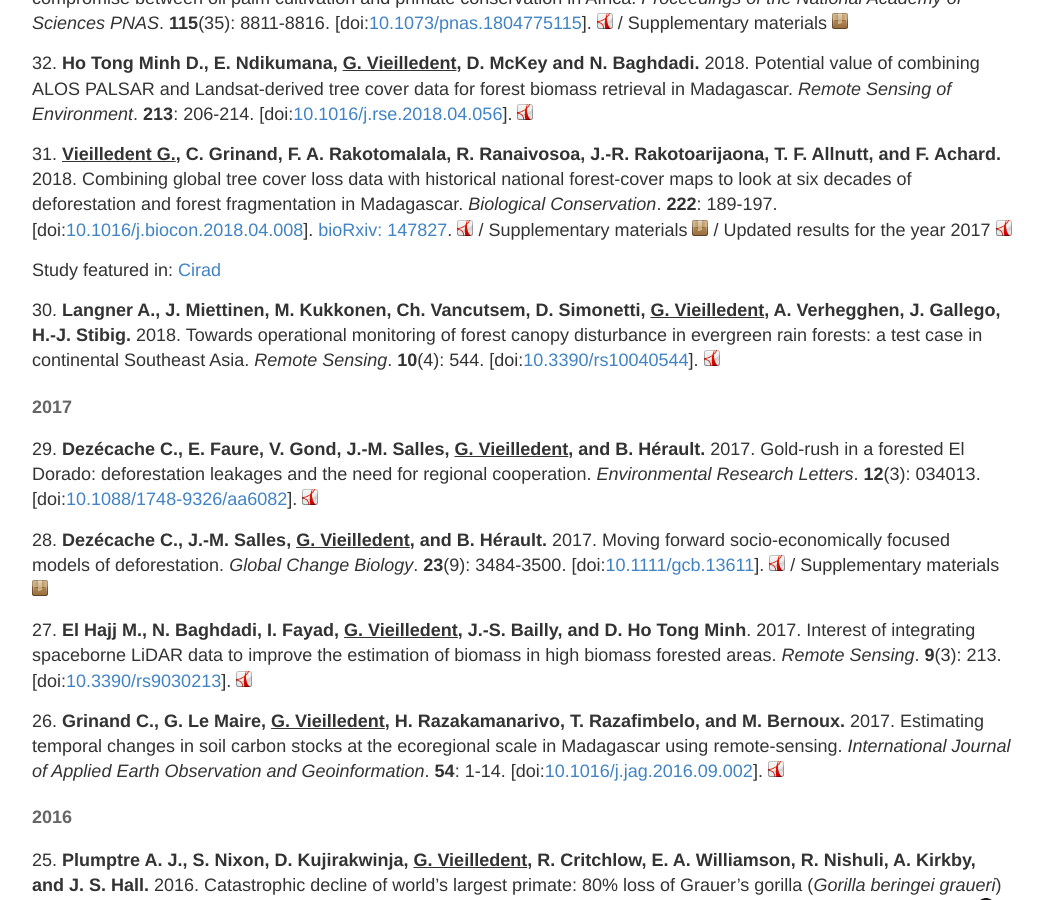
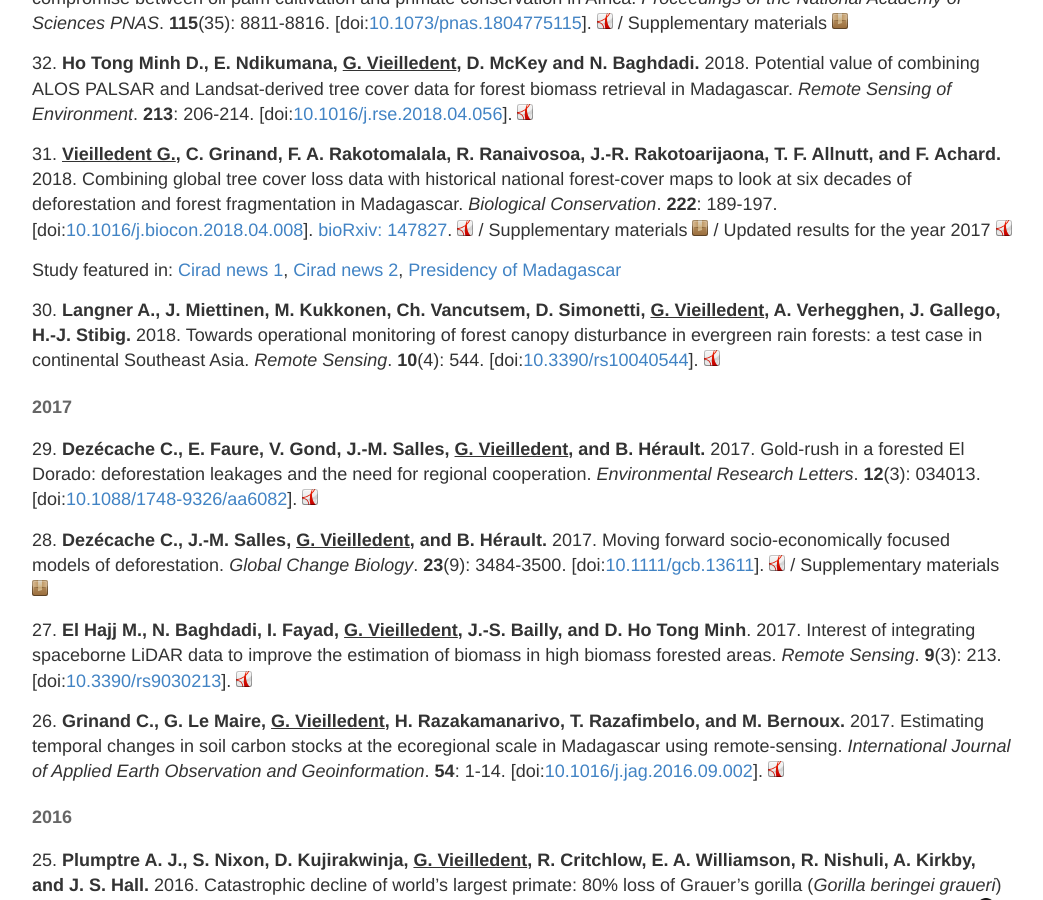
Before and after one commit to ghislainv/ghislainv.github.io, a Jekyll site: the page built from publications.md, in a window 1280 px wide and 900 px high, scrolled down 1045 px. Shown: the whole window, without its empty margins (118-1161 px from the left). Built offline with Jekyll 4.4.1, drawn with Linux system fonts in a browser that asks for light colours; comment, search, counter and statistics services are not loaded.

Commit message:
Add media

```diff
--- a/publications.md
+++ b/publications.md
@@ -56,7 +56,9 @@ Updated results for the year 2017 [![manuscript in pdf](/images/logos/logo-pdf.p
 <div data-badge-popover="right" data-badge-type="4" data-doi="https://doi.org/10.1016/j.biocon.2018.04.008" class="altmetric-embed"></div>
 
 Study featured in:
-[Cirad](https://www.cirad.fr/en/news/all-news-items/press-releases/2018/deforestation-in-madagascar)
+[Cirad news 1](https://www.cirad.fr/en/news/all-news-items/press-releases/2018/deforestation-in-madagascar),
+[Cirad news 2](https://www.cirad.fr/actualites/toutes-les-actualites/articles/2019/science/deforestation-a-madagascar-concilier-developpement-et-biodiversite),
+[Presidency of Madagascar](/images/media/Forets_Andry_Rajoelina.pdf)
 
 30\. **Langner A., J. Miettinen, M. Kukkonen, Ch. Vancutsem, D. Simonetti, <span style="text-decoration: underline;">G. Vieilledent</span>, A. Verhegghen, J. Gallego, H.-J. Stibig.** 2018. Towards operational monitoring of forest canopy disturbance in evergreen rain forests: a test case in continental Southeast Asia. _Remote Sensing_. **10**(4): 544.
 \[doi:[10.3390/rs10040544](https://doi.org/10.3390/rs10040544)\].
```
Also changed, not shown: 1 other file.
